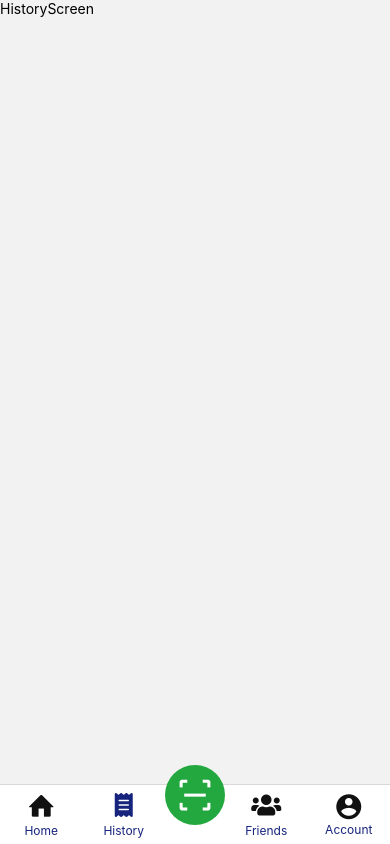
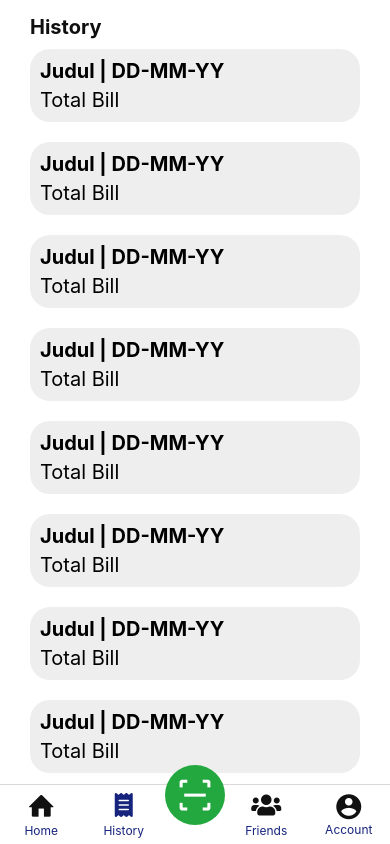
Before and after one commit to jayjOnly/Split_Bill, a React Native app: screen /History in a window 390 px wide. Built offline with nearby package versions, Linux system fonts and the light colour scheme.

Commit message:
menambahkan history cuyyy

```diff
--- /dev/null
+++ b/src/components/HistoryBox.js
@@ -0,0 +1,46 @@
+import { StyleSheet, Text, View, TouchableOpacity} from 'react-native'
+import React from 'react'
+
+const HistoryBoz = ({navi}) => {
+  return (
+    <View>
+      <View style={styles.box}>
+        <TouchableOpacity
+          onPress={navi}
+          style={styles.Button}>
+          <Text style={styles.text}>Judul | DD-MM-YY</Text>
+          <Text style={styles.bill}>Total Bill</Text>
+        </TouchableOpacity>
+    </View>
+    </View>
+  )
+}
+
+export default HistoryBoz
+
+const styles = StyleSheet.create({
+  box:{
+    flex:1,
+    backgroundColor:'#EEEEEE',
+    borderRadius:20,
+    justifyContent:'center',
+    marginBottom:20,
+    padding:10
+  },
+  text:{
+    fontWeight:'bold',
+    marginBottom:5,
+    fontSize:20,
+    textAlign:'left',
+    color:'#000000'
+  },
+  bill:{
+    fontWeight:'400',
+    fontSize:20,
+    textAlign:'left',
+    color:'#000000'
+  },
+  Button:{
+    borderRadius:20
+  }
+})
--- a/src/screen/HistoryScreen.tsx
+++ b/src/screen/HistoryScreen.tsx
@@ -1,14 +1,48 @@
 import React from 'react'
-import { StyleSheet, Text, View } from 'react-native'
+import { StyleSheet,Text, Button, View, ScrollView, SafeAreaView} from 'react-native';
+import { useNavigation } from '@react-navigation/native';
+import HistoryBox from '../components/HistoryBox';
 
-const HistoryScreen = () => {
+const HistoryScreen = ({navigation}: {navigation: any}) => {
   return (
-    <View>
-      <Text>HistoryScreen</Text>
-    </View>
-  )
-}
+    <SafeAreaView style={{flex:1}}>
+      <View style={styles.container}>
+        <ScrollView>
+          <View style={styles.history}>
+            <Text style={styles.title}>History</Text>
+            <HistoryBox navi={() => navigation.navigate("History Details")}/>
+            <HistoryBox navi={() => navigation.navigate("History Details")} />
+            <HistoryBox navi={() => navigation.navigate("History Details")}/>
+            <HistoryBox navi={() => navigation.navigate("History Details")}/>
+            <HistoryBox navi={() => navigation.navigate("History Details")}/>
+            <HistoryBox navi={() => navigation.navigate("History Details")}/>
+            <HistoryBox navi={() => navigation.navigate("History Details")}/>
+            <HistoryBox navi={() => navigation.navigate("History Details")}/>
+          </View>
+        </ScrollView>
+      </View>
+    </SafeAreaView>
+  );
+};
 
-const styles = StyleSheet.create({})
+const styles = StyleSheet.create({
+  container:{
+    backgroundColor:'#FFFFFF',
+    paddingBottom:40
+  },
+  title:{
+    fontSize:20,
+    color:'#0F0F0F',
+    marginBottom:10,
+    fontWeight:'bold'
+  },
+  history:{
+    backgroundColor:'#FFFFFF',
+    paddingHorizontal: 15,
+    paddingVertical:15,
+    borderRadius:25,
+    marginHorizontal:15
+  }
+})
 
 export default HistoryScreen
```
Also changed, not shown: src/screen/ViewHistoryDetailScreen.tsx (added, +42 -0 lines).
